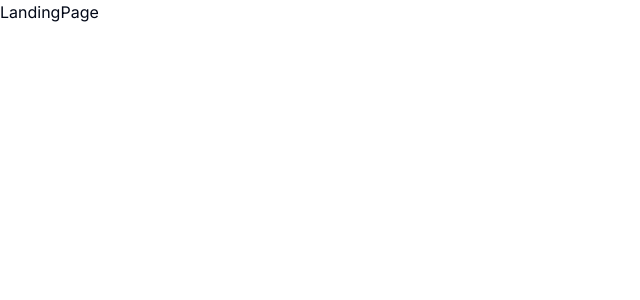
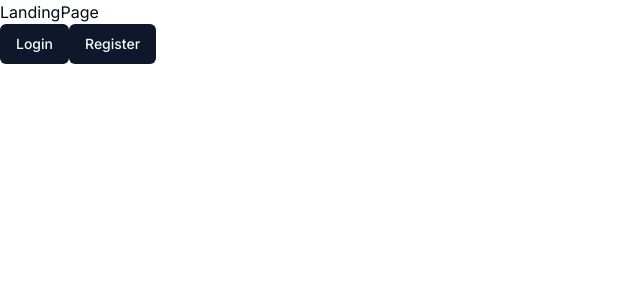
Before and after one commit to viraj458/GeniSync, a Next.js app: page / in a window 1280 px wide. Shown: the top 300 px of the page, without its empty margins (0-640 px from the left). Built offline with nearby package versions, Linux system fonts and the light colour scheme.

Commit message:
feat: Authentication

```diff
--- a/package.json
+++ b/package.json
@@ -10,6 +10,7 @@
   },
   "dependencies": {
     "@clerk/nextjs": "^5.0.5",
+    "@radix-ui/react-slot": "^1.0.2",
     "class-variance-authority": "^0.7.0",
     "clsx": "^2.1.1",
     "lucide-react": "^0.376.0",
--- /dev/null
+++ b/src/app/(auth)/layout.tsx
@@ -0,0 +1,6 @@
+const AuthLayout = ({ children }: { children: React.ReactNode }) => {
+  return (
+    <div className="flex items-center justify-center h-full">{children}</div>
+  );
+};
+export default AuthLayout;
--- /dev/null
+++ b/src/app/(auth)/sign-in/[[...sign-in]]/page.tsx
@@ -0,0 +1,5 @@
+import { SignIn } from "@clerk/nextjs";
+
+export default function Page() {
+  return <SignIn path="/sign-in" />;
+}
--- /dev/null
+++ b/src/app/(auth)/sign-up/[[...sign-up]]/page.tsx
@@ -0,0 +1,5 @@
+import { SignUp } from "@clerk/nextjs";
+
+export default function Page() {
+  return <SignUp path="/sign-up" />;
+}
--- a/src/app/(dashboard)/(routes)/dashboard/page.tsx
+++ /dev/null
@@ -1,6 +0,0 @@
-const DashboardPage = () => {
-  return (
-    <div>DashboardPage</div>
-  )
-}
-export default DashboardPage
--- /dev/null
+++ b/src/app/(dashboard)/dashboard/page.tsx
@@ -0,0 +1,10 @@
+import { UserButton } from '@clerk/nextjs';
+
+const DashboardPage = () => {
+  return (
+    <div className='flex justify-end'>
+      <UserButton afterSignOutUrl="/" />
+    </div>
+  );
+};
+export default DashboardPage;
--- a/src/app/(landing)/page.tsx
+++ b/src/app/(landing)/page.tsx
@@ -1,6 +1,19 @@
+import { Button } from '@/components/ui/button';
+import Link from 'next/link';
+
 const LandingPage = () => {
   return (
-    <div>LandingPage</div>
-  )
-}
-export default LandingPage
+    <div>
+      LandingPage
+      <div>
+        <Link href="/sign-in">
+          <Button>Login</Button>
+        </Link>
+        <Link href="/sign-up">
+          <Button>Register</Button>
+        </Link>
+      </div>
+    </div>
+  );
+};
+export default LandingPage;
--- /dev/null
+++ b/src/components/ui/button.tsx
@@ -0,0 +1,56 @@
+import * as React from "react"
+import { Slot } from "@radix-ui/react-slot"
+import { cva, type VariantProps } from "class-variance-authority"
+
+import { cn } from "@/lib/utils"
+
+const buttonVariants = cva(
+  "inline-flex items-center justify-center whitespace-nowrap rounded-md text-sm font-medium ring-offset-background transition-colors focus-visible:outline-none focus-visible:ring-2 focus-visible:ring-ring focus-visible:ring-offset-2 disabled:pointer-events-none disabled:opacity-50",
+  {
+    variants: {
+      variant: {
+        default: "bg-primary text-primary-foreground hover:bg-primary/90",
+        destructive:
+          "bg-destructive text-destructive-foreground hover:bg-destructive/90",
+        outline:
+          "border border-input bg-background hover:bg-accent hover:text-accent-foreground",
+        secondary:
+          "bg-secondary text-secondary-foreground hover:bg-secondary/80",
+        ghost: "hover:bg-accent hover:text-accent-foreground",
+        link: "text-primary underline-offset-4 hover:underline",
+      },
+      size: {
+        default: "h-10 px-4 py-2",
+        sm: "h-9 rounded-md px-3",
+        lg: "h-11 rounded-md px-8",
+        icon: "h-10 w-10",
+      },
+    },
+    defaultVariants: {
+      variant: "default",
+      size: "default",
+    },
+  }
+)
+
+export interface ButtonProps
+  extends React.ButtonHTMLAttributes<HTMLButtonElement>,
+    VariantProps<typeof buttonVariants> {
+  asChild?: boolean
+}
+
+const Button = React.forwardRef<HTMLButtonElement, ButtonProps>(
+  ({ className, variant, size, asChild = false, ...props }, ref) => {
+    const Comp = asChild ? Slot : "button"
+    return (
+      <Comp
+        className={cn(buttonVariants({ variant, size, className }))}
+        ref={ref}
+        {...props}
+      />
+    )
+  }
+)
+Button.displayName = "Button"
+
+export { Button, buttonVariants }
--- a/src/middleware.ts
+++ b/src/middleware.ts
@@ -1,7 +1,13 @@
-import { clerkMiddleware } from "@clerk/nextjs/server";
+import { clerkMiddleware, createRouteMatcher } from '@clerk/nextjs/server';
 
-export default clerkMiddleware();
+const isProtectedRoute = createRouteMatcher([
+  '/dashboard(.*)',
+]);
+
+export default clerkMiddleware((auth, req) => {
+  if (isProtectedRoute(req)) auth().protect();
+});
 
 export const config = {
-  matcher: ["/((?!.+.[w]+$|_next).*)", "/", "/(api|trpc)(.*)"],
+  matcher: ['/((?!.+.[w]+$|_next).*)', '/', '/(api|trpc)(.*)'],
 };
```
Also changed, not shown: 1 other file (tests, documents, lock files or other folders).
